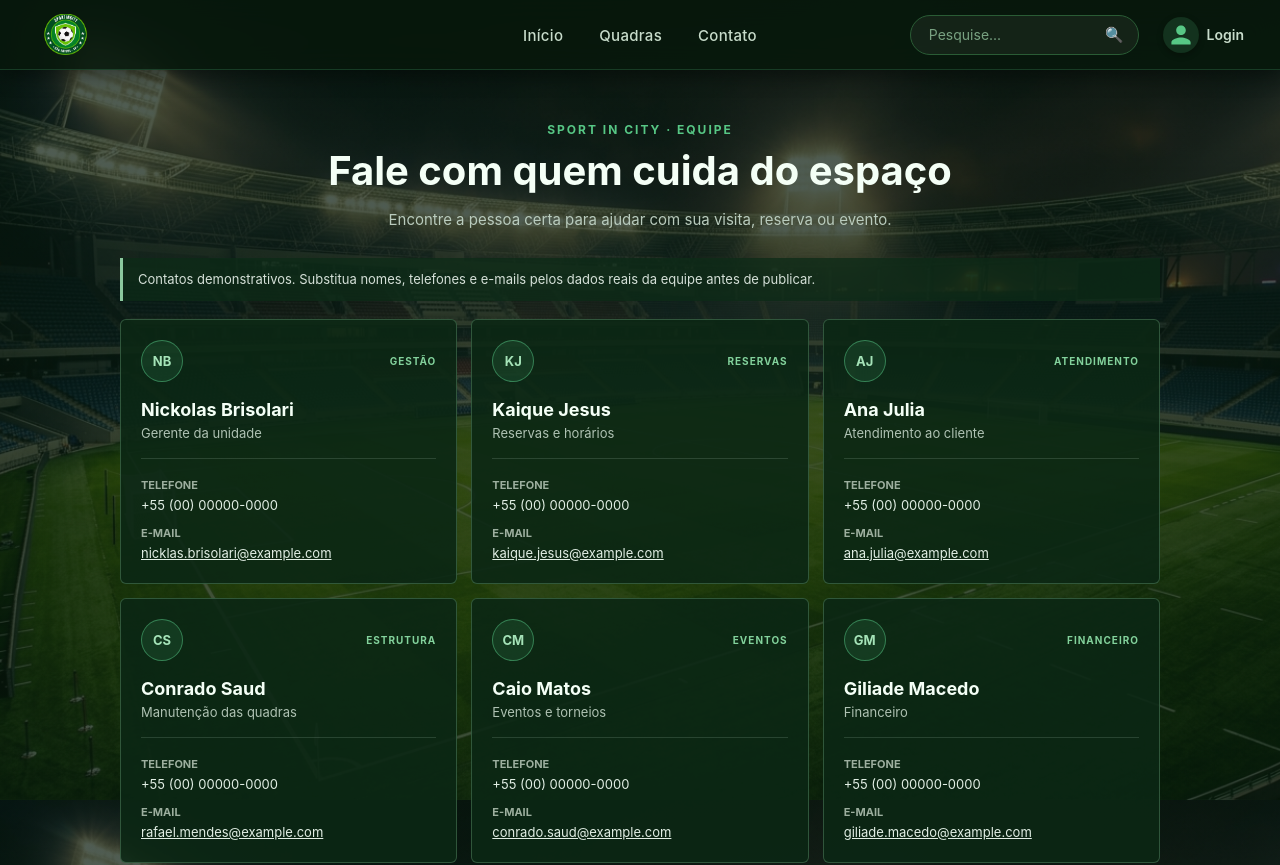
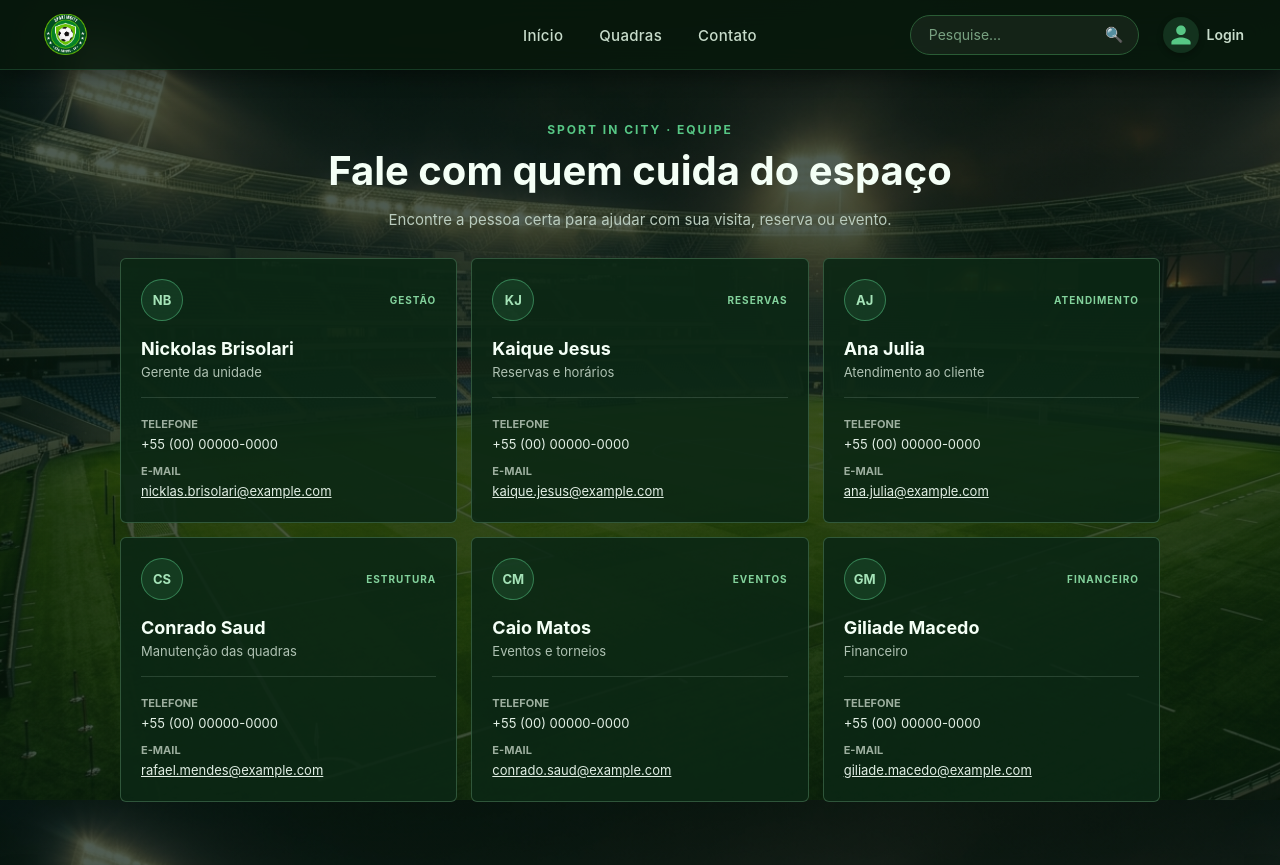
Before and after one commit to OzOzz1326/ProjetoLaranja, a React (Vite) app: page /contato in a window 1280 px wide. Shown: the top 865 px of the page. Built offline with nearby package versions, Linux system fonts and the light colour scheme; no server answers.

Commit message:
nickolas

```diff
--- a/src/pages/Contato.jsx
+++ b/src/pages/Contato.jsx
@@ -17,10 +17,6 @@ function Contato() {
                 <h1>Fale com quem cuida do espaço</h1>
                 <p>Encontre a pessoa certa para ajudar com sua visita, reserva ou evento.</p>
             </header>
-
-            <p className="aviso-contatos-exemplo">
-                Contatos demonstrativos. Substitua nomes, telefones e e-mails pelos dados reais da equipe antes de publicar.
-            </p>
 
             <section className="lista-contatos" aria-label="Equipe do local">
                 {equipe.map((pessoa) => (
```
